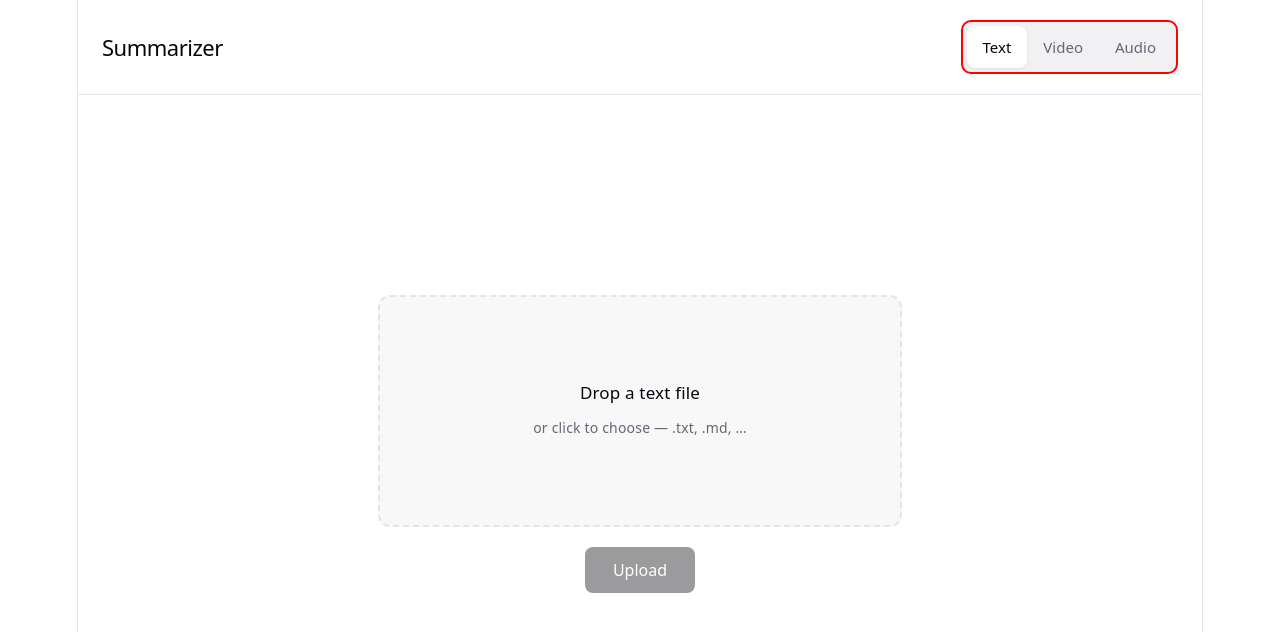
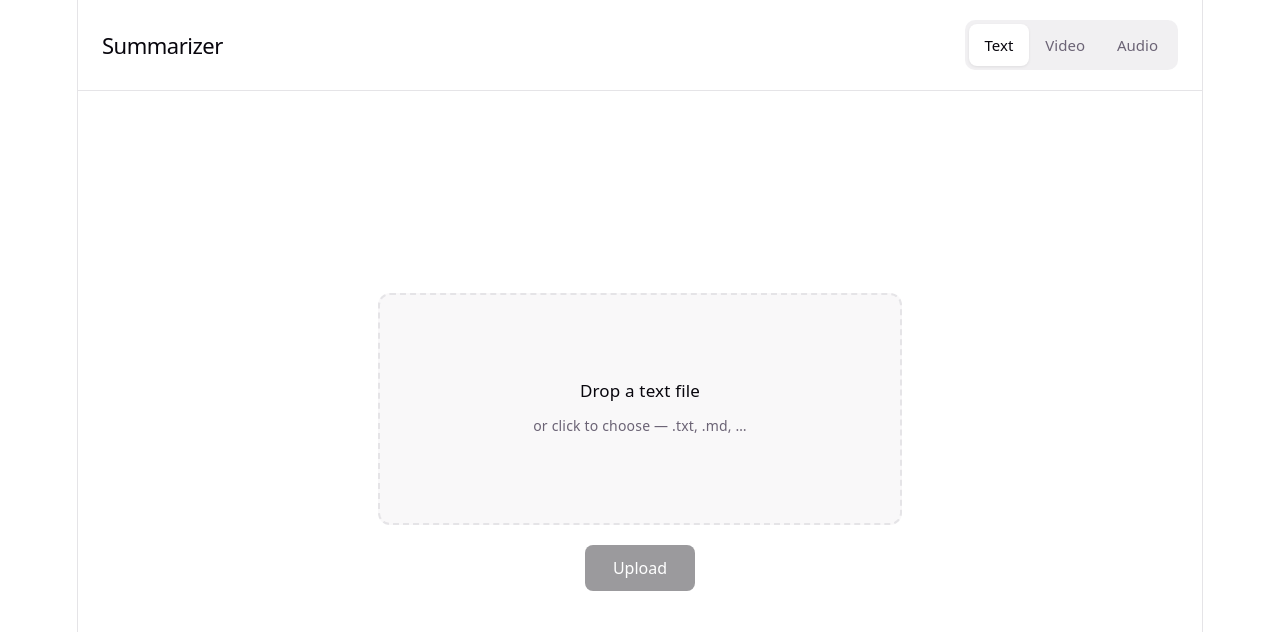
Before and after one commit to Abdelrahman-Qazzaz/summarizer, a React (Vite) app in the folder client/: page / in a window 1280 px wide. Shown: the top 632 px of the page. Built offline with nearby package versions, Linux system fonts and the light colour scheme; no server answers.

Commit message:
FilePicker

```diff
--- a/client/src/App.tsx
+++ b/client/src/App.tsx
@@ -3,6 +3,7 @@ import { uploadAudioEndpoint, uploadTextEndpoint } from "./config";
 import { extractAudioFromVideo } from "./lib/extractAudio";
 import "./App.css";
 import { FileTypePicker } from "./File Picker/FileTypePicker";
+import { FilePicker } from "./File Picker/FilePicker";
 
 type SourceMode = "text" | "video" | "audio";
 
@@ -128,70 +129,23 @@ function App() {
           setUploadMessage={setUploadMessage}
         />
       </header>
-
-      <main className="main">
-        <input
-          id={inputId}
-          type="file"
-          className="srOnly"
-          accept={accept}
-          onChange={(e) => pickFiles(e.target.files)}
-        />
-
-        <label
-          htmlFor={inputId}
-          className={`dropzone ${dragOver ? "dropzoneActive" : ""}`}
-          onDragEnter={(e) => {
-            e.preventDefault();
-            setDragOver(true);
-          }}
-          onDragOver={(e) => {
-            e.preventDefault();
-            setDragOver(true);
-          }}
-          onDragLeave={() => setDragOver(false)}
-          onDrop={onDrop}
-        >
-          <span className="dropzoneTitle">{dropTitle}</span>
-          <span className="dropzoneHint">or click to choose — {dropHint}</span>
-          {mode === "video" && (
-            <span className="dropzonePrivacy">
-              Audio is extracted in your browser; the video file is not
-              uploaded.
-            </span>
-          )}
-        </label>
-
-        {file && (
-          <p className="fileName" aria-live="polite">
-            Selected: <strong>{file.name}</strong>
-          </p>
-        )}
-
-        <button
-          type="button"
-          className="uploadBtn"
-          disabled={!file || uploading}
-          onClick={() => void onUpload()}
-        >
-          {uploading && phase === "extract"
-            ? "Extracting audio…"
-            : uploading
-              ? "Uploading…"
-              : "Upload"}
-        </button>
-
-        {uploadMessage && (
-          <p className="uploadOk" role="status">
-            {uploadMessage}
-          </p>
-        )}
-        {uploadError && (
-          <p className="uploadErr" role="alert">
-            {uploadError}
-          </p>
-        )}
-      </main>
+      <FilePicker
+        inputId={inputId}
+        accept={accept}
+        pickFiles={pickFiles}
+        dragOver={dragOver}
+        setDragOver={setDragOver}
+        onDrop={onDrop}
+        dropTitle={dropTitle}
+        dropHint={dropHint}
+        file={file}
+        uploading={uploading}
+        phase={phase}
+        uploadError={uploadError}
+        uploadMessage={uploadMessage}
+        onUpload={onUpload}
+        mode={mode}
+      />
     </div>
   );
 }
--- /dev/null
+++ b/client/src/File Picker/FilePicker.tsx
@@ -0,0 +1,98 @@
+export function FilePicker({
+  inputId,
+  accept,
+  pickFiles,
+  dragOver,
+  setDragOver,
+  onDrop,
+  dropTitle,
+  dropHint,
+  file,
+  uploading,
+  phase,
+  uploadError,
+  uploadMessage,
+  onUpload,
+  mode,
+}: {
+  inputId: string;
+  accept: string;
+  pickFiles: (files: FileList | null) => void;
+  dragOver: boolean;
+  setDragOver: (dragOver: boolean) => void;
+  onDrop: (e: React.DragEvent) => void;
+  dropTitle: string;
+  dropHint: string;
+  file: File | null;
+  uploading: boolean;
+  phase: "extract" | "upload" | null;
+  uploadError: string | null;
+  uploadMessage: string | null;
+  onUpload: () => void;
+  mode: string;
+}) {
+  return (
+    <main className="main">
+      <input
+        id={inputId}
+        type="file"
+        className="srOnly"
+        accept={accept}
+        onChange={(e) => pickFiles(e.target.files)}
+      />
+
+      <label
+        htmlFor={inputId}
+        className={`dropzone ${dragOver ? "dropzoneActive" : ""}`}
+        onDragEnter={(e) => {
+          e.preventDefault();
+          setDragOver(true);
+        }}
+        onDragOver={(e) => {
+          e.preventDefault();
+          setDragOver(true);
+        }}
+        onDragLeave={() => setDragOver(false)}
+        onDrop={onDrop}
+      >
+        <span className="dropzoneTitle">{dropTitle}</span>
+        <span className="dropzoneHint">or click to choose — {dropHint}</span>
+        {mode === "video" && (
+          <span className="dropzonePrivacy">
+            Audio is extracted in your browser; the video file is not uploaded.
+          </span>
+        )}
+      </label>
+
+      {file && (
+        <p className="fileName" aria-live="polite">
+          Selected: <strong>{file.name}</strong>
+        </p>
+      )}
+
+      <button
+        type="button"
+        className="uploadBtn"
+        disabled={!file || uploading}
+        onClick={() => void onUpload()}
+      >
+        {uploading && phase === "extract"
+          ? "Extracting audio…"
+          : uploading
+            ? "Uploading…"
+            : "Upload"}
+      </button>
+
+      {uploadMessage && (
+        <p className="uploadOk" role="status">
+          {uploadMessage}
+        </p>
+      )}
+      {uploadError && (
+        <p className="uploadErr" role="alert">
+          {uploadError}
+        </p>
+      )}
+    </main>
+  );
+}
--- a/client/src/File Picker/FileTypePicker.tsx
+++ b/client/src/File Picker/FileTypePicker.tsx
@@ -12,12 +12,7 @@ export function FileTypePicker({
   setUploadMessage: (message: string | null) => void;
 }) {
   return (
-    <div
-      style={{ border: "2px solid red" }}
-      className="mode"
-      role="tablist"
-      aria-label="Source type"
-    >
+    <div className="mode" role="tablist" aria-label="Source type">
       <button
         type="button"
         role="tab"
```
